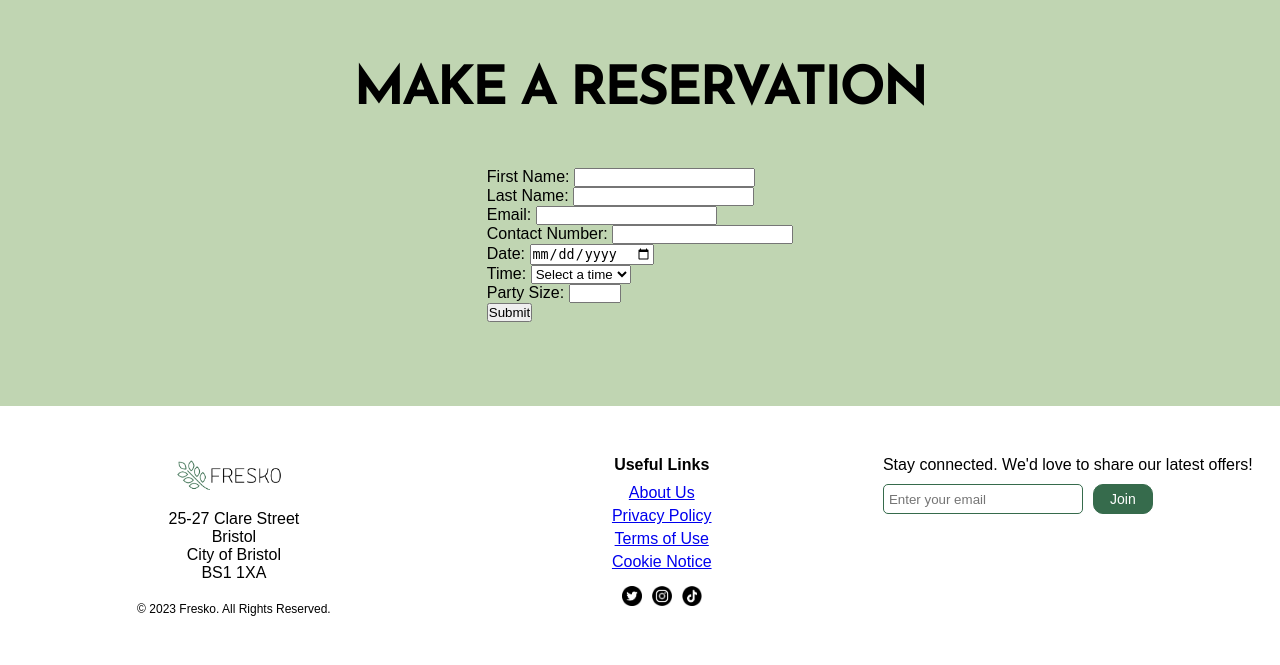
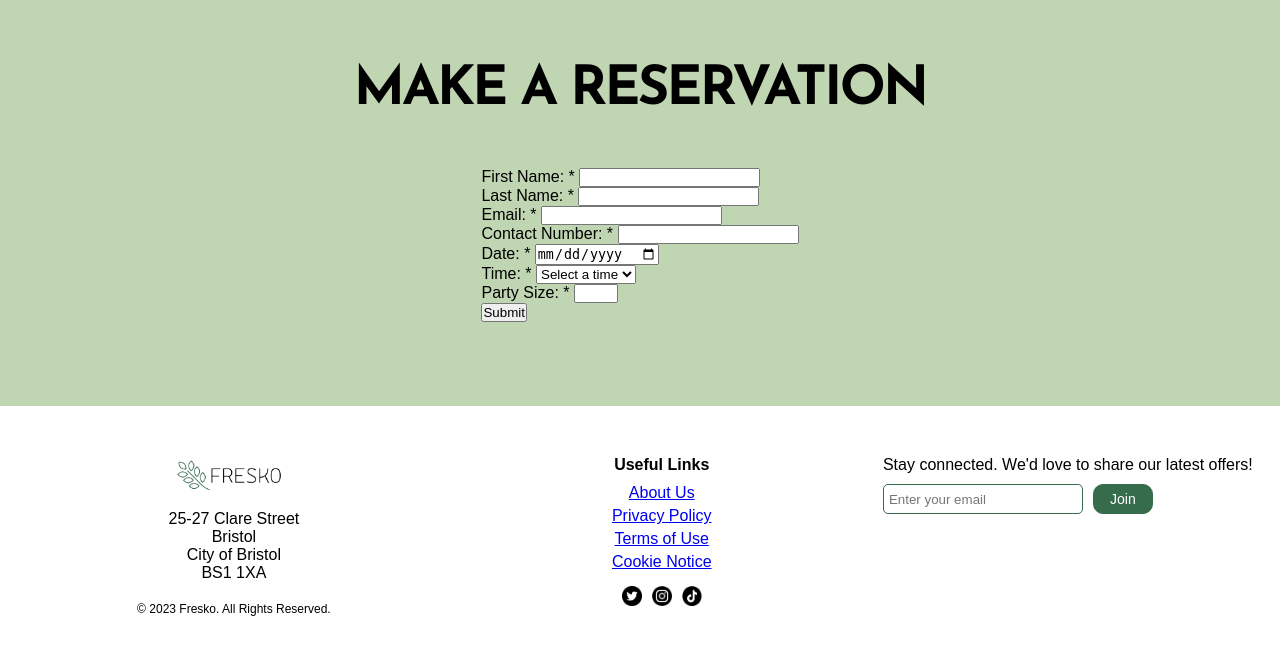
Before and after one commit to granolaameobi/fresko, a Flask app: page /reservation in a window 1280 px wide. Shown: the part 95-760 px from the top of the page. Run offline with Flask 2, Linux system fonts and the light colour scheme; some web fonts are replaced.

Commit message:
fix: adjust form

```diff
--- a/templates/reservation_form.html
+++ b/templates/reservation_form.html
@@ -7,22 +7,22 @@
         <h1 class="section-title">Make a Reservation</h1>
         <div class="center">
             <form method="POST" action="/reservation" onsubmit="return validateForm()" align="justify">
-                <label>First Name:</label>
+                <label>First Name: *</label>
                 <input type="text" name="first_name"><br>
-                <label>Last Name:</label>
+                <label>Last Name: *</label>
                 <input type="text" name="last_name"><br>
-                <label>Email:</label>
+                <label>Email: *</label>
                 <input type="email" name="email"><br>
-                <label>Contact Number:</label>
+                <label>Contact Number: *</label>
                 <input type="tel" name="contact_number"><br>
-                <label>Date:</label>
+                <label>Date: *</label>
                 <input type="date" name="date"><br>
-                <label>Time:</label>
+                <label>Time: *</label>
                 <select name="time" id="time_select">
                     <option value="">Select a time</option>
                 </select><br>
-                <label>Party Size:</label>
-                <input type="number" name="party_size" min="1" max="10"><br>
+                <label>Party Size: *</label>
+                <input type="number" name="party_size" min="1" max="6"><br>
                 <input type="submit" value="Submit">
             </form>
         </div>
@@ -57,8 +57,8 @@
         }
         const partySizeInput = document.querySelector('input[name="party_size"]');
         const partySize = parseInt(partySizeInput.value);
-        if (partySize < 1 || partySize > 10) {
-            alert("Party size must be between 1 and 10 people.");
+        if (partySize < 1 || partySize > 6) {
+            alert("Party size must be between 1 and 6 people.");
             partySizeInput.focus();
             return false;
         }
```
